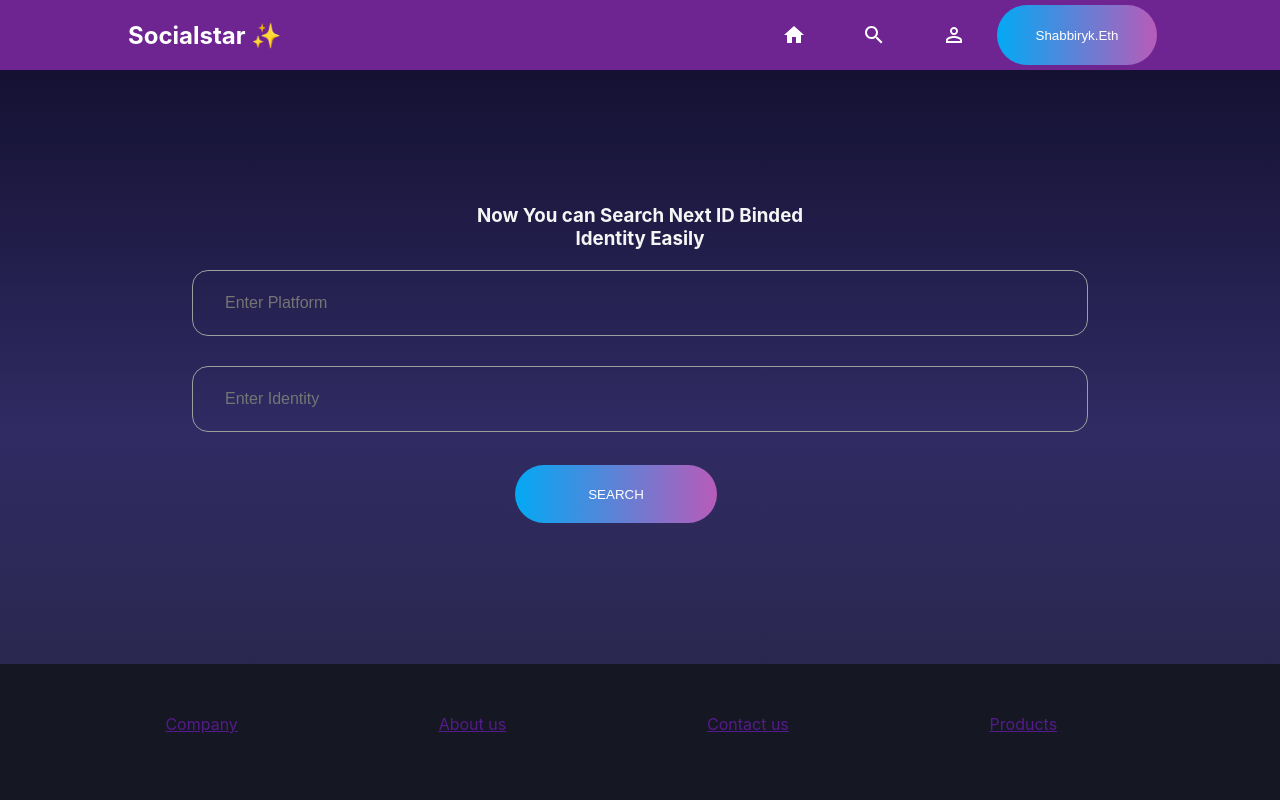
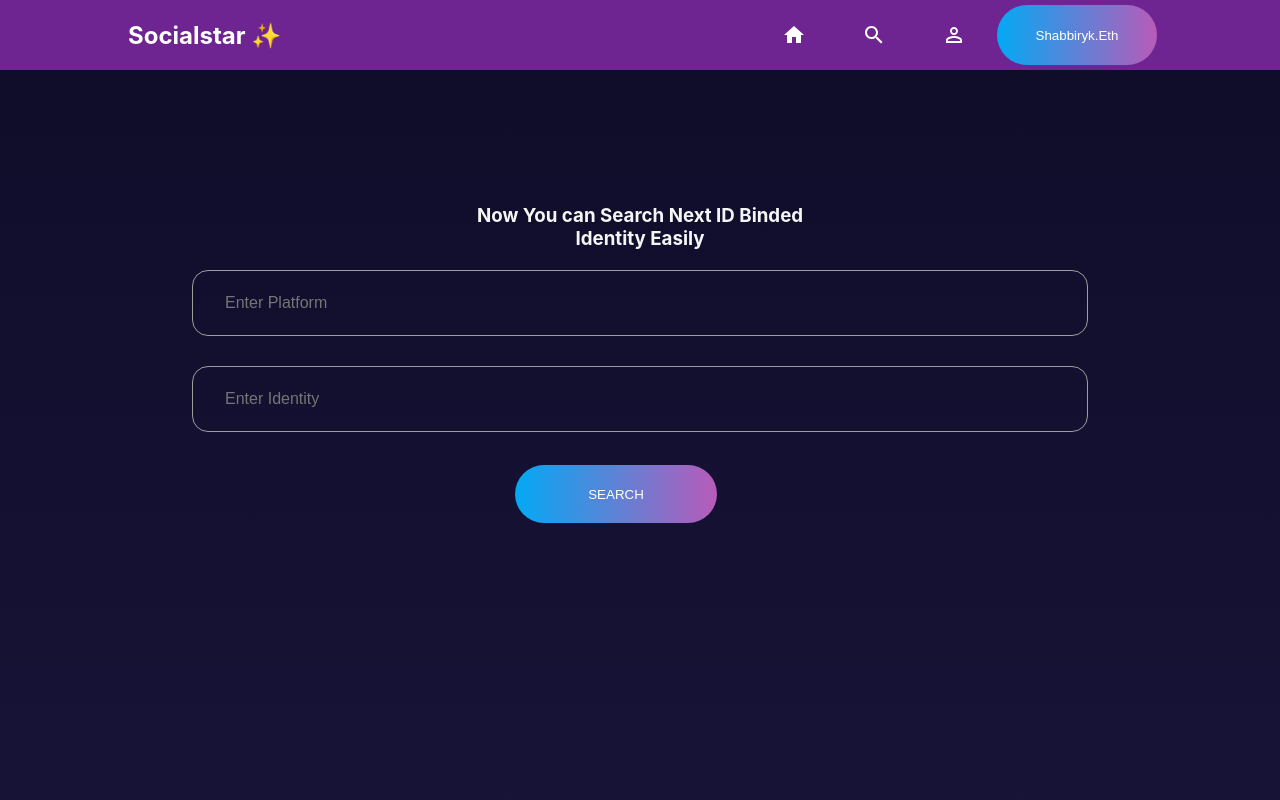
Before and after one commit to VishalPachpor/StarSocial, a React (Create React App) app: page /search in a window 1280 px wide. Shown: the top 800 px of the page. Built offline with nearby package versions, Linux system fonts and the light colour scheme.

Commit message:
css added

```diff
--- a/src/Components/Search.css
+++ b/src/Components/Search.css
@@ -70,8 +70,13 @@ input:focus ~ label{
 .bigDiv{
     margin: auto;
     padding: 20px;
-    height: 60vh;
+    height: 800vh;
     margin-top: 10%;
+}
+
+.searchData{
+    color: white;
+    margin-left: 100px;
 }
 
 button{
--- a/src/Components/Search.js
+++ b/src/Components/Search.js
@@ -72,7 +72,7 @@ const Search = () => {
       <div className="serBtn">
       <button  onClick={handleSearchClick}>Search</button>
       </div>
-      <div>
+      <div className="searchData">
         {searchedData &&
           searchedData.map((singleFeed, index) => {
             return (
```
Also changed, not shown: src/Components/Navbar.js (+1 -37 lines), src/Components/lens.js (+0 -8 lines).
